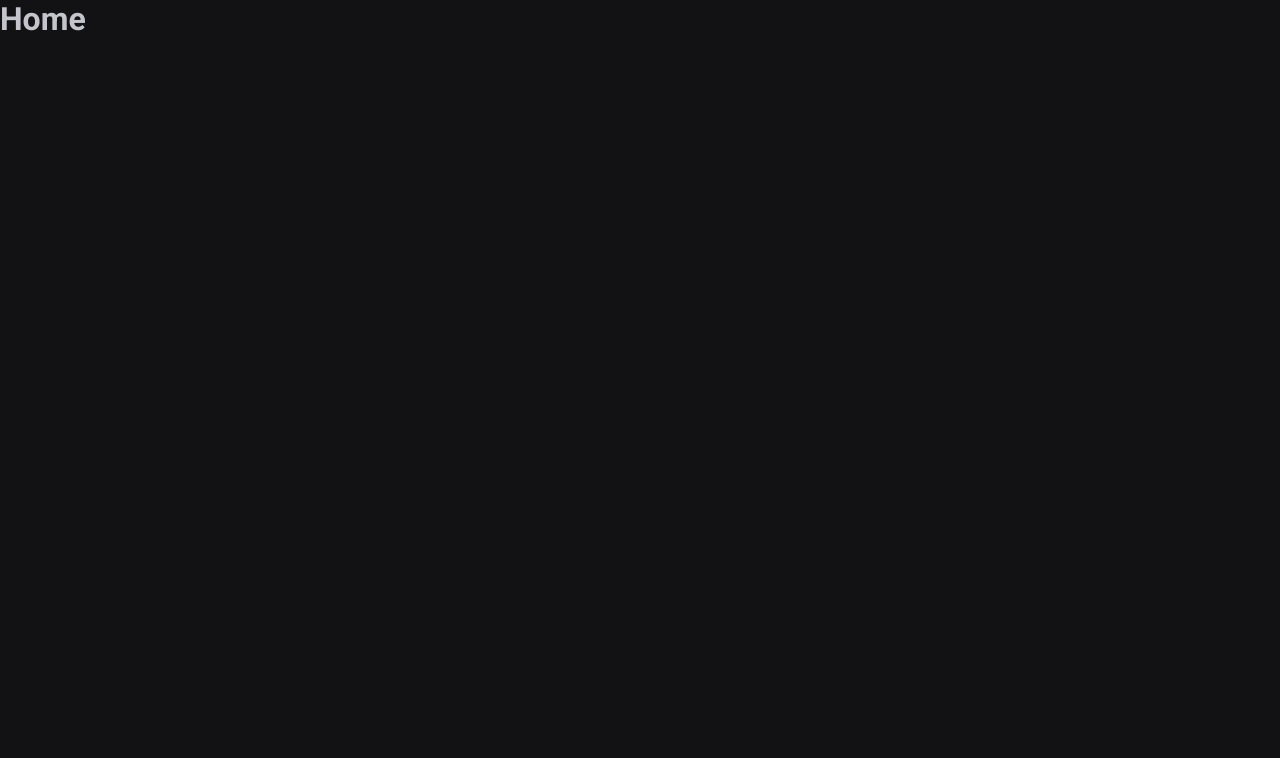
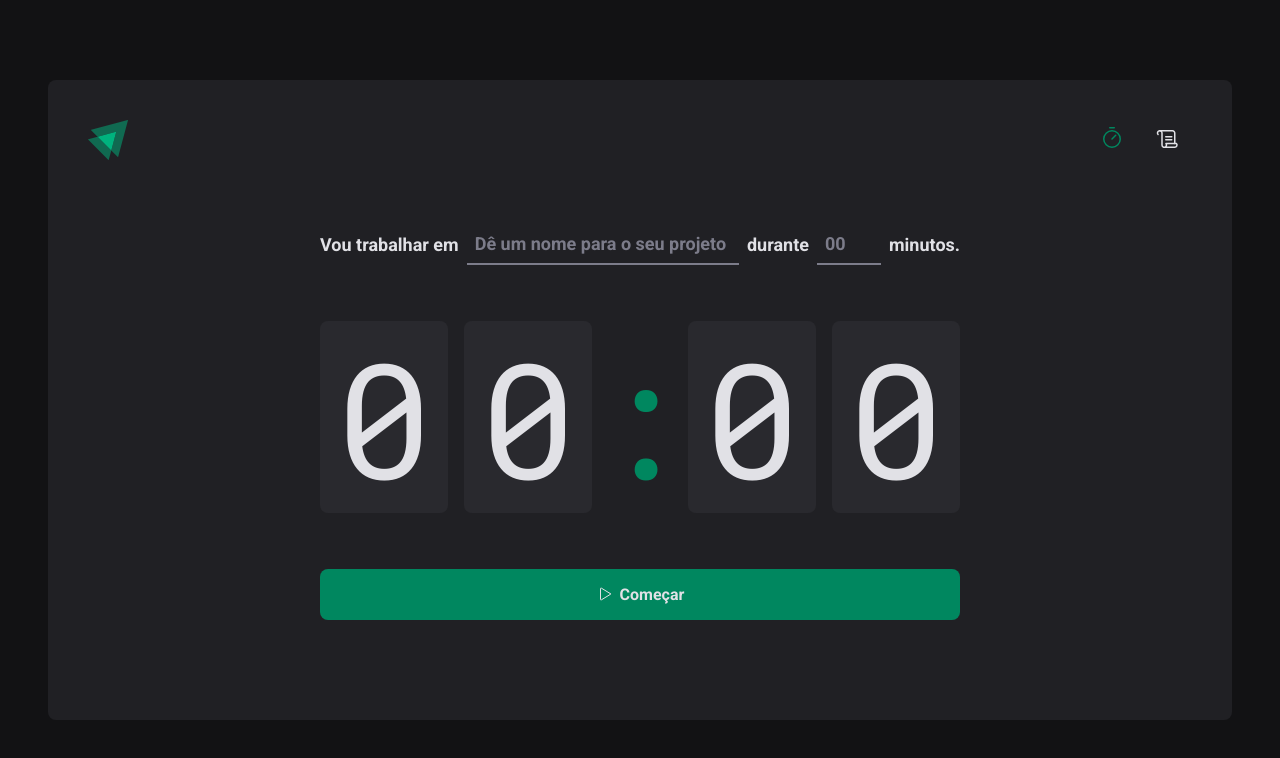
Before and after one commit to ndrfelipe/ignite-Timer, a React (Vite) app: page / in a window 1280 px wide. Shown: the top 758 px of the page. Built offline with nearby package versions, Linux system fonts and the light colour scheme.

Commit message:
feat: home page finished

```diff
--- a/package.json
+++ b/package.json
@@ -10,6 +10,7 @@
     "preview": "vite preview"
   },
   "dependencies": {
+    "phosphor-react": "^1.4.1",
     "react": "^19.0.0",
     "react-dom": "^19.0.0",
     "react-router-dom": "^7.4.0",
--- a/src/Router.tsx
+++ b/src/Router.tsx
@@ -1,12 +1,18 @@
 import { Routes, Route } from "react-router-dom";
 import { History } from "./pages/History";
 import { Home } from "./pages/Home";
+import { DefaultLayout } from "./layouts/DefaultLayout/DefaultLayout";
 
 export function Router(){
     return (
         <Routes>
+            <Route path="/" element={<DefaultLayout />}>
+
+
             <Route path="/" element={<Home />} />
             <Route path="/history" element={<History />}/>
+
+            </Route>
         </Routes>
     )
 }
--- /dev/null
+++ b/src/components/Header/index.tsx
@@ -0,0 +1,22 @@
+import { HeaderContainer } from "./styles";
+import {Timer, Scroll} from 'phosphor-react';
+
+import logoIgnite from '../../assets/logo-ignite.svg';
+import { NavLink } from "react-router-dom";
+
+export function Header(){
+    return(
+        <HeaderContainer>
+            <span><img src={logoIgnite} alt="" /></span>
+            <nav>
+                <NavLink to="/" title="Timer">
+                    <Timer size={24}/>
+                </NavLink>
+                <NavLink to="/history" title="Histórico">
+                    <Scroll size={24}/>
+                </NavLink>
+            </nav>
+
+        </HeaderContainer>
+    )
+}
--- /dev/null
+++ b/src/components/Header/styles.ts
@@ -0,0 +1,38 @@
+import styled from "styled-components";
+
+export const HeaderContainer = styled.header`
+    display: flex;
+    align-items: center;
+    justify-content: space-between;
+
+    nav{
+        display: flex;
+        gap: 0.5rem;
+
+
+        a {
+            width: 3rem;
+            height: 2.2rem;
+
+            display: flex;
+            justify-content: center;
+            flex-direction: center;
+
+            color: ${props => props.theme["gray-100"]};
+
+            border-top: 3px solid transparent;
+            border-bottom: 3px solid transparent;
+
+            &:hover{
+            border-bottom: 3px solid ${props => props.theme["green-500"]};
+            }
+            &.active {
+                color: ${props => props.theme["green-500"]};
+            }
+
+        }
+
+
+    }
+
+`;
--- /dev/null
+++ b/src/layouts/DefaultLayout/DefaultLayout.tsx
@@ -0,0 +1,14 @@
+import { Outlet } from "react-router-dom";
+import { Header } from "../../components/Header";
+import { LayoutContainer } from "./styles";
+
+
+export function DefaultLayout(){
+    return(
+        <LayoutContainer>
+            <Header />
+            <Outlet />
+        </LayoutContainer>
+
+    )
+}
--- /dev/null
+++ b/src/layouts/DefaultLayout/styles.ts
@@ -0,0 +1,14 @@
+import styled from "styled-components";
+
+export const LayoutContainer = styled.div`
+    max-width: 74rem;
+    height: calc(100vh - 10rem);
+    margin: 5rem auto;
+    padding: 2.5rem;
+
+    background: ${(props) => props.theme["gray-800"]};
+    border-radius: 8px;
+
+    display: flex;
+    flex-direction: column;
+`;
--- a/src/pages/Home.tsx
+++ /dev/null
@@ -1,3 +0,0 @@
-export function Home(){
-    return <h1>Home</h1>
-}
--- /dev/null
+++ b/src/pages/Home/index.tsx
@@ -0,0 +1,46 @@
+import { Play } from "phosphor-react";
+import { HomeContainer, CountDownContainer, FormContainer, Separator, StartCountdownButton, TaskInput, MinuteAmountInput } from "./styles";
+
+
+export function Home(){
+    return (
+        <HomeContainer>
+            <form action="">
+                <FormContainer>
+                    <label htmlFor="task">Vou trabalhar em </label>
+                    <TaskInput list="task-suggestions" placeholder="Dê um nome para o seu projeto" type="text" id="task" />
+                    <datalist id="task-suggestions">
+                        <option value="DRF"></option>
+                        <option value="PIF"></option>
+                        <option value="React"></option>
+                    </datalist>
+                    <label htmlFor="minutesAmount">durante</label>
+                    <MinuteAmountInput
+                        placeholder="00"
+                        type="number"
+                        id="minutesAmount"
+                        step={5}
+                        min={5}
+                        max={60}
+                     />
+
+                    <span>minutos.</span>
+                </FormContainer>
+
+                <CountDownContainer>
+                    <span>0</span>
+                    <span>0</span>
+                    <Separator>:</Separator>
+                    <span>0</span>
+                    <span>0</span>
+                </CountDownContainer>
+
+                <StartCountdownButton type="submit">
+                    <Play />
+                    Começar
+                </StartCountdownButton>
+
+            </form>
+        </HomeContainer>
+    )
+}
--- /dev/null
+++ b/src/pages/Home/styles.ts
@@ -0,0 +1,120 @@
+import styled from "styled-components";
+
+export const HomeContainer = styled.main`
+
+
+    flex: 1;
+    display: flex;
+    flex-direction: column;
+    align-items: center;
+    justify-content: center;
+
+    form{
+        display: flex;
+        flex-direction: column;
+        align-items: center;
+        gap: 3.5rem;
+    }
+`;
+
+export const FormContainer = styled.main`
+
+    width: 100%;
+    display: flex;
+    align-items: center;
+    justify-content: center;
+    gap: 0.5rem;
+    color: ${(props) => props.theme["gray-100"]};
+    font-size: 1.125rem;
+    font-weight: bold;
+    flex-wrap: wrap;
+
+`;
+
+export const CountDownContainer = styled.main`
+
+    font-family: 'Roboto Mono', monospace;
+    font-size: 10rem;
+    line-height: 8rem;
+
+    color: ${(props) => props.theme["gray-100"]};
+
+    display: flex;
+    gap: 1rem;
+
+    span{
+        background: ${(props) => props.theme["gray-700"]};
+        padding: 2rem 1rem;
+        border-radius: 8px;
+    }
+
+`;
+
+export const Separator = styled.div`
+    padding: 2rem 0;
+    color: ${(props) => props.theme["green-500"]};
+
+    width: 4rem;
+    overflow: hidden;
+    display: flex;
+    justify-content: center;
+
+`;
+
+export const StartCountdownButton = styled.button`
+    width: 100%;
+    border: 0;
+    padding: 1rem;
+    border-radius: 8px;
+
+    display: flex;
+    align-items: center;
+    justify-content: center;
+
+    gap: 0.5rem;
+    font-weight: bold;
+
+    cursor: pointer;
+
+    background: ${(props) => props.theme["green-500"]};
+    color: ${(props) => props.theme["gray-100"]};
+
+    &:disabled{
+        opacity: 0.7;
+        cursor: not-allowed;
+    }
+
+    &:not(:disabled):hover {
+        background: ${(props) => props.theme["green-700"]}
+    }
+`;
+
+const BaseInput = styled.input`
+    background: transparent;
+    height: 2.5rem;
+    border: 0;
+    border-bottom: 2px solid ${(props) => props.theme["gray-500"]};
+    font-weight: bold;
+    font-size: 1.125rem;
+    padding: 0 0.5rem;
+    color: ${(props) => props.theme["gray-100"]};
+
+    &:focus{
+        box-shadow: none;
+        color: ${(props) => props.theme["green-500"]};;
+    }
+
+    &::placeholder{
+        color: ${(props) => props.theme["gray-500"]};;
+    }
+`;
+
+export const TaskInput = styled(BaseInput)`
+    flex: 1;
+    &::-webkit-calendar-picker-indicator {
+        display: none !important;
+    }
+`;
+export const MinuteAmountInput = styled(BaseInput)`
+    width: 4rem;
+`;
--- a/src/styles/global.ts
+++ b/src/styles/global.ts
@@ -15,6 +15,7 @@
     body {
         background: ${ props => props.theme["gray-900"]};
         color: ${ props => props.theme["gray-300"]};
+        -webkit-font-smoothing: antialiased;
     }
     body, input, textarea, button {
         font-family: 'Roboto', sans-serif;
```
Also changed, not shown: src/assets/logo-ignite.svg (added), src/pages/History/index.tsx (renamed from src/pages/History.tsx), src/pages/History/styles.ts (added), 1 other file (tests, documents, lock files or other folders).
